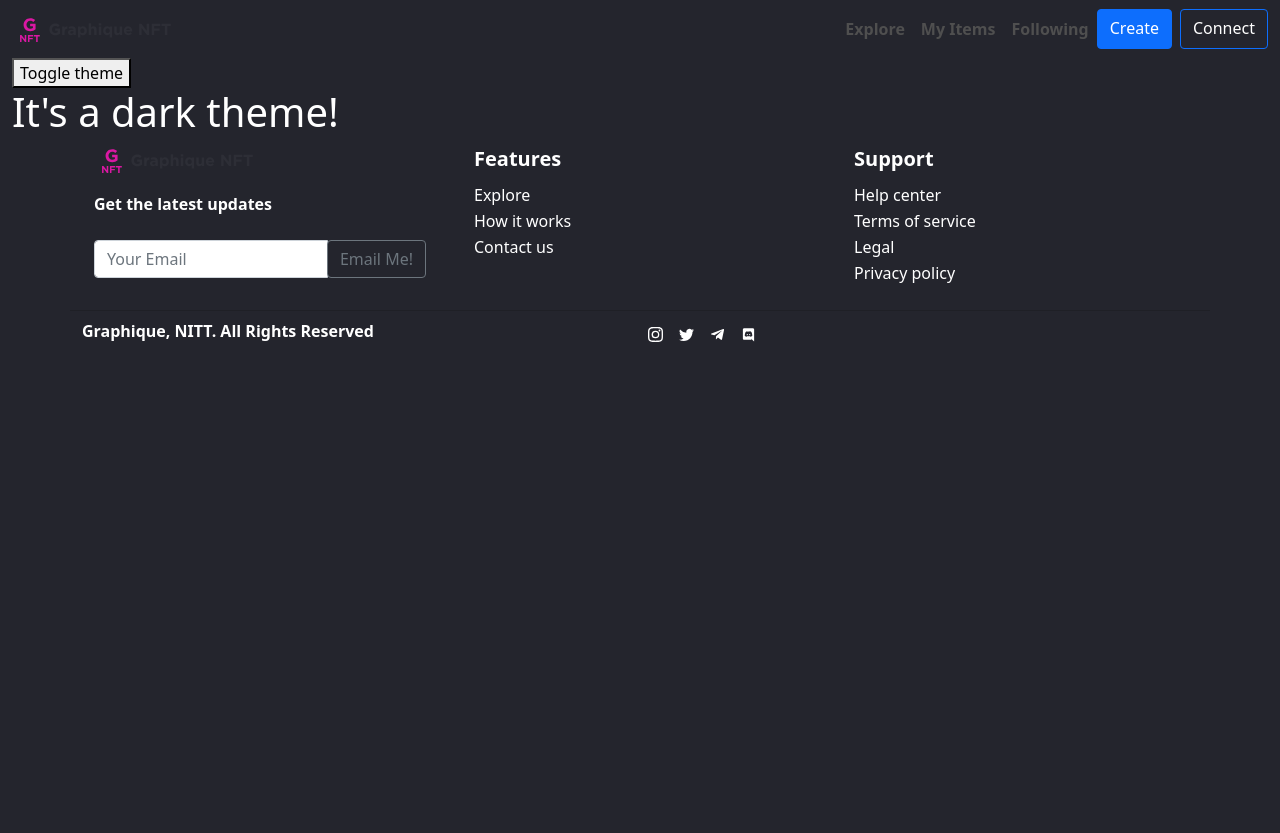
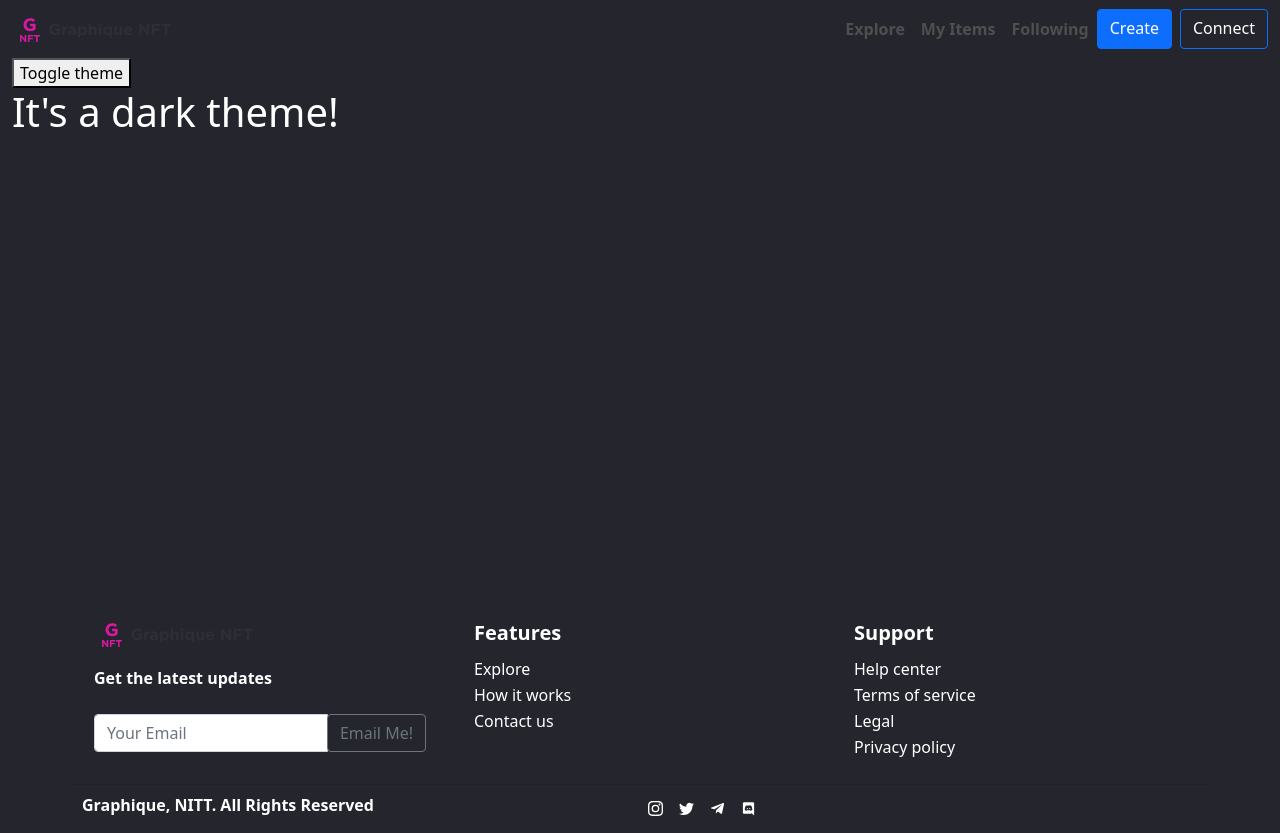
Before and after one commit to roshie/graphique-nft, a React (Create React App) app: page /item/1 in a window 1280 px wide. Before the commit the page ends 800 px from the top, so only its background shows below. Built offline with nearby package versions, Linux system fonts and the light colour scheme.

Commit message:
remove layouts

```diff
--- a/src/App.js
+++ b/src/App.js
@@ -6,10 +6,12 @@ import Profile from "./pages/Profile";
 import Item from "./pages/Item";
 import CreateItem from "./pages/CreateItem";
 import "./assets/css/index.css";
+import Layout from "./components/Layout";
 
 export default function App(props) {
   return (
-    <div className="min-vh-100">
+    <Layout>
+      <div className="min-vh-70">
         <BrowserRouter>
           <Routes>
             <Route path="/" element={<Home {...props.theme} />} />
@@ -22,5 +24,6 @@ export default function App(props) {
           </Routes>
         </BrowserRouter>
       </div>
+    </Layout>
   );
 }
--- a/src/assets/css/index.css
+++ b/src/assets/css/index.css
@@ -15,6 +15,10 @@ h3 {
   line-height: 30px !important;
 }
 
+.min-vh-70 {
+  min-height: 70vh;
+}
+
 .list-unstyled {
   padding-left: 0;
   list-style: none;
--- a/src/pages/Item.jsx
+++ b/src/pages/Item.jsx
@@ -1,10 +1,9 @@
-import Layout from "../components/Layout";
 export default function Item(props) {
   return (
-    <Layout>
+    <>
       <button onClick={props.toggleTheme}>Toggle theme</button>
       <h1>It's a {props.theme.themeName} theme!</h1>
       <footer></footer>
-    </Layout>
+    </>
   );
 }
```
Lines whose indentation alone changed are shown as unchanged.
